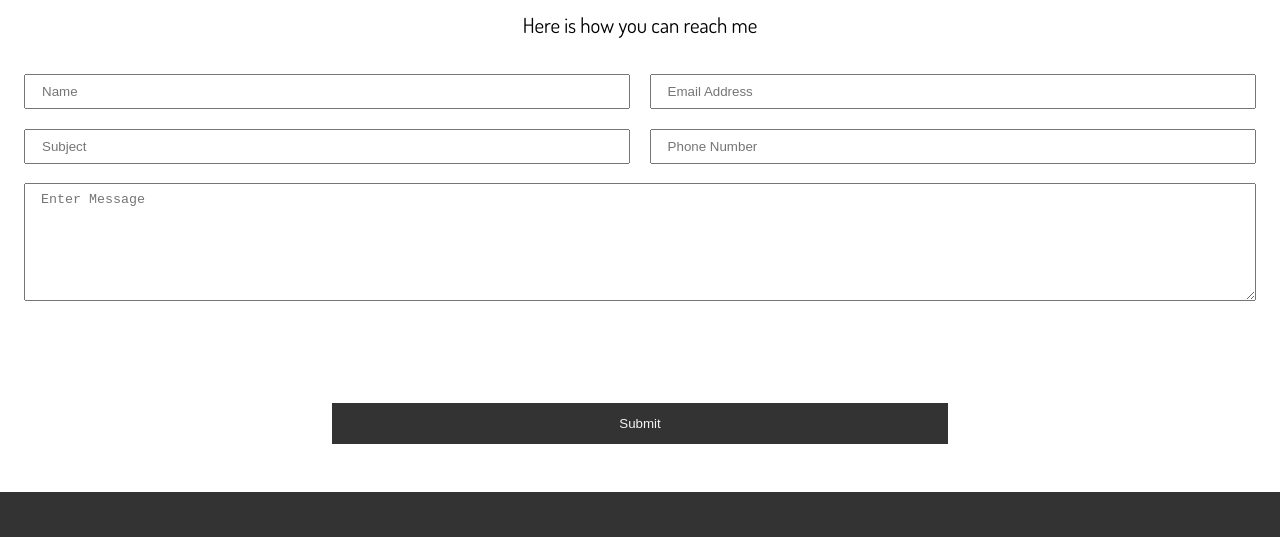
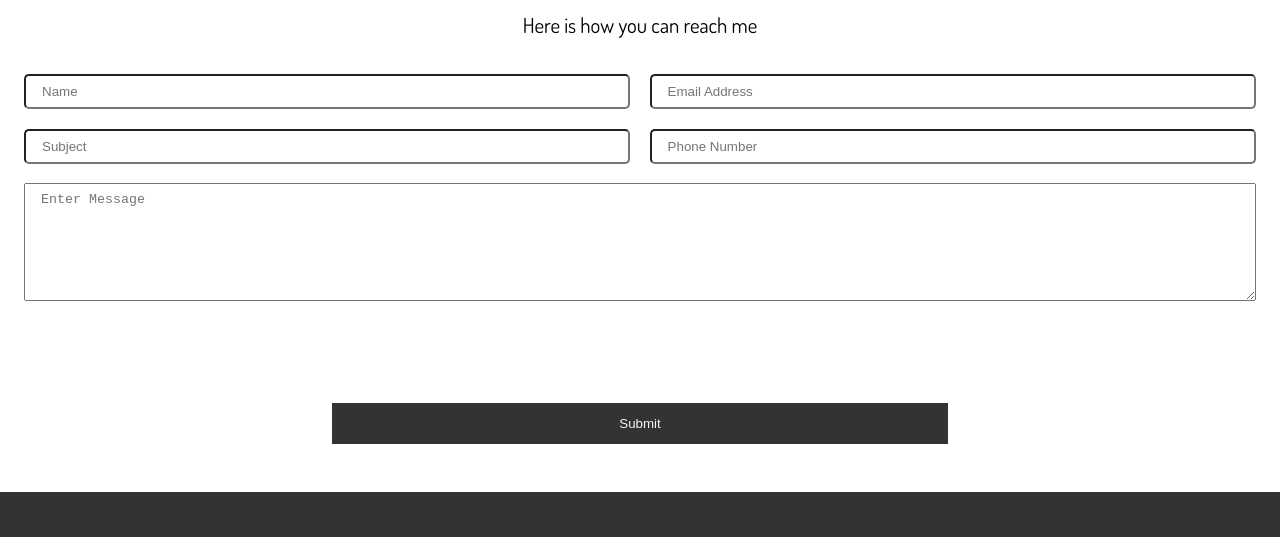
Before and after one commit to Hetul9067/portfolio_website, a website: page dist/contact.html in a window 1280 px wide. Shown: the part 207-744 px from the top of the page. Drawn offline with Linux system fonts and the light colour scheme.

```diff
--- a/scss/main.scss
+++ b/scss/main.scss
@@ -301,6 +301,10 @@
       grid-gap: 1.2rem;
       margin-bottom: 1.2rem;
 
+      input {
+        border-radius: 5px;
+      }
+
       // grid areas
       .name-input {
         grid-area: name;
@@ -374,6 +378,5 @@
   }
 }
 
-
 // Import Media Queries
-@import 'media';
+@import "media";
```
Also changed, not shown: dist/about.html, dist/contact.html, dist/css/main.css, dist/favicon.ico (added), dist/index.html, dist/work.html, 1 other file.
